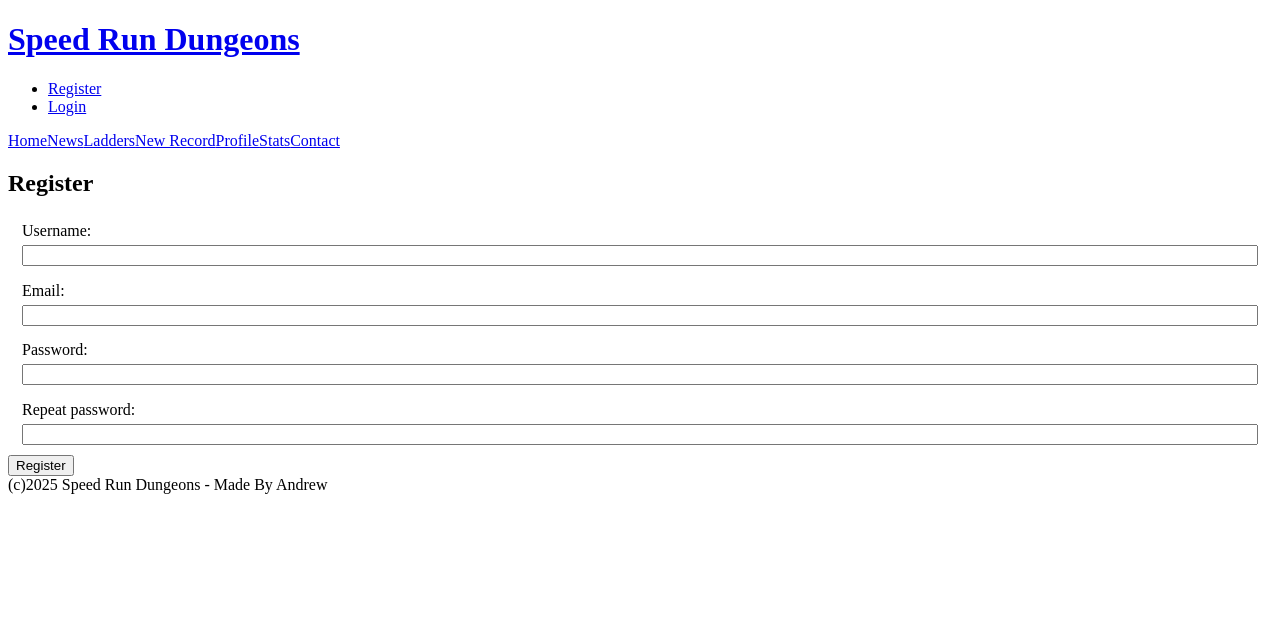
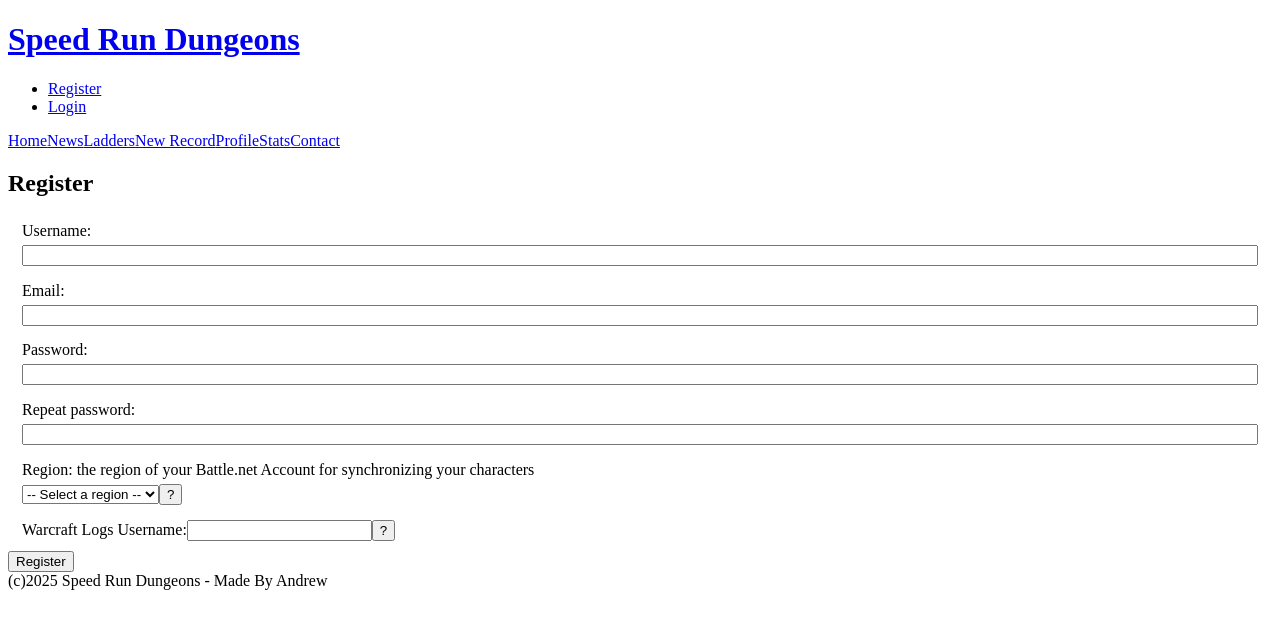
Before and after one commit to andriusmw/MMORanking-Front, a React (Create React App) app: page /register in a window 1280 px wide. Shown: the top 628 px of the page. Built offline with nearby package versions, Linux system fonts and the light colour scheme.

Commit message:
improved register with region and wl_username

```diff
--- a/src/pages/RegisterPage.js
+++ b/src/pages/RegisterPage.js
@@ -11,6 +11,21 @@ export const RegisterPage = () => {
     const [pass2, setPass2] = useState("");
     const [error, setError] = useState("");
     const [success, setSuccess] = useState(false);
+    const [region, setRegion] = useState(''); // Estado para la región seleccionada
+    const [showHelp, setShowHelp] = useState(false); // Estado para mostrar/ocultar ayuda
+    const [showHelpWLName, setShowHelpWLName] = useState(false); // Estado para mostrar/ocultar ayuda
+    const [WLname, setWLName] = useState("");
+
+    // Opciones para el desplegable
+    const regionOptions = [
+      { value: '', label: '-- Select a region --' },
+      { value: 'EU', label: 'EU' },
+      { value: 'US', label: 'US' },
+      { value: 'TW', label: 'TW' },
+    ];
+
+
+
 
     const HandleForm = async (e) => {
 
@@ -24,7 +39,7 @@ export const RegisterPage = () => {
         }
 
         try {
-            await registerUserService({name,email,password: pass1})
+            await registerUserService({name,email,password: pass1, region, WLname})
             //go to login
             setSuccess(true)
            // navigate('/login');
@@ -67,6 +82,79 @@ export const RegisterPage = () => {
                     />
                 </fieldset>
 
+        {/*---------------REGION ---------------- */}
+            <fieldset>
+        <label htmlFor="region">
+          Region: the region of your Battle.net Account for synchronizing your characters
+        </label>
+        <div className="region-container">
+          <select
+            id="region"
+            name="region"
+            value={region}
+            onChange={(e) => setRegion(e.target.value)}
+            required
+          >
+            {regionOptions.map((option) => (
+              <option key={option.value} value={option.value}>
+                {option.label}
+              </option>
+            ))}
+          </select>
+          <button
+            type="button"
+            className="help-button"
+            onClick={() => setShowHelp(!showHelp)}
+          >
+            ?
+          </button>
+        </div>
+
+        {showHelp && (
+          <div className="help-text">
+            <p>
+              Select the region that corresponds to your Battle.net account:
+            </p>
+            <ul>
+              <li><strong>EU:</strong> Europe ( servers in Europe AND Russia)</li>
+              <li><strong>US:</strong> Americas ( servers in the United States, Canada, México, South America and Australia)</li>
+              <li><strong>TW:</strong> Taiwan ( servers in Asia (China, Japan, South-Korea, Taiwan ))</li>
+            </ul>
+            <p>
+              This helps us sync your characters correctly with Blizzard's servers.
+            </p>
+          </div>
+        )}
+      </fieldset>
+
+
+         {/*---------------Warcraft Logs User ---------------- */}
+             <fieldset>
+                <div>
+                    <label htmlFor="wlusername">Warcraft Logs Username:</label>
+                    <input type="string" id="wlusername" name="wlusername" required
+                        onChange={(e) => setWLName(e.target.value)}
+                    />
+                     <button type="button" className="help-button" onClick={() => setShowHelpWLName(!showHelpWLName)}> ? </button>
+                </div>
+                </fieldset>
+
+                {showHelpWLName && (
+          <div className="help-text">
+            <p>
+              Introduce your username on warcraftlogs, this will be used later to check that the logs you
+              upload are yours and no-one is copying your results with a character with the same name as one of yours.
+
+            </p>
+
+          </div>
+        )}
+
+
+
+
+
+
                 <button>Register</button>
                 {error ? <p>{error}</p>: null}
                 {success ? <p>Register initiated, check your E-mail Inbox to activate your Account. Click here to go to <Link to="/login">Login Page</Link></p>: null}
--- a/src/services/index.js
+++ b/src/services/index.js
@@ -33,13 +33,13 @@ export const getSingleRecordService = async (id) =>  {
 /*--------------------------------- REGISTER --------------------------------
 ----------------------------------------------------------------------------*/
 
-export const registerUserService = async ({name, email, password}) => {
+export const registerUserService = async ({name, email, password , region, WLname}) => {
     const response = await fetch(`${process.env.REACT_APP_BACKEND}/users`, {
         method: 'POST',
         headers: {
             'Content-Type': 'application/json'
         },
-        body: JSON.stringify({name, email, password})
+        body: JSON.stringify({name, email, password, region, WLname})
     });
 
     const json = await response.json();
```
